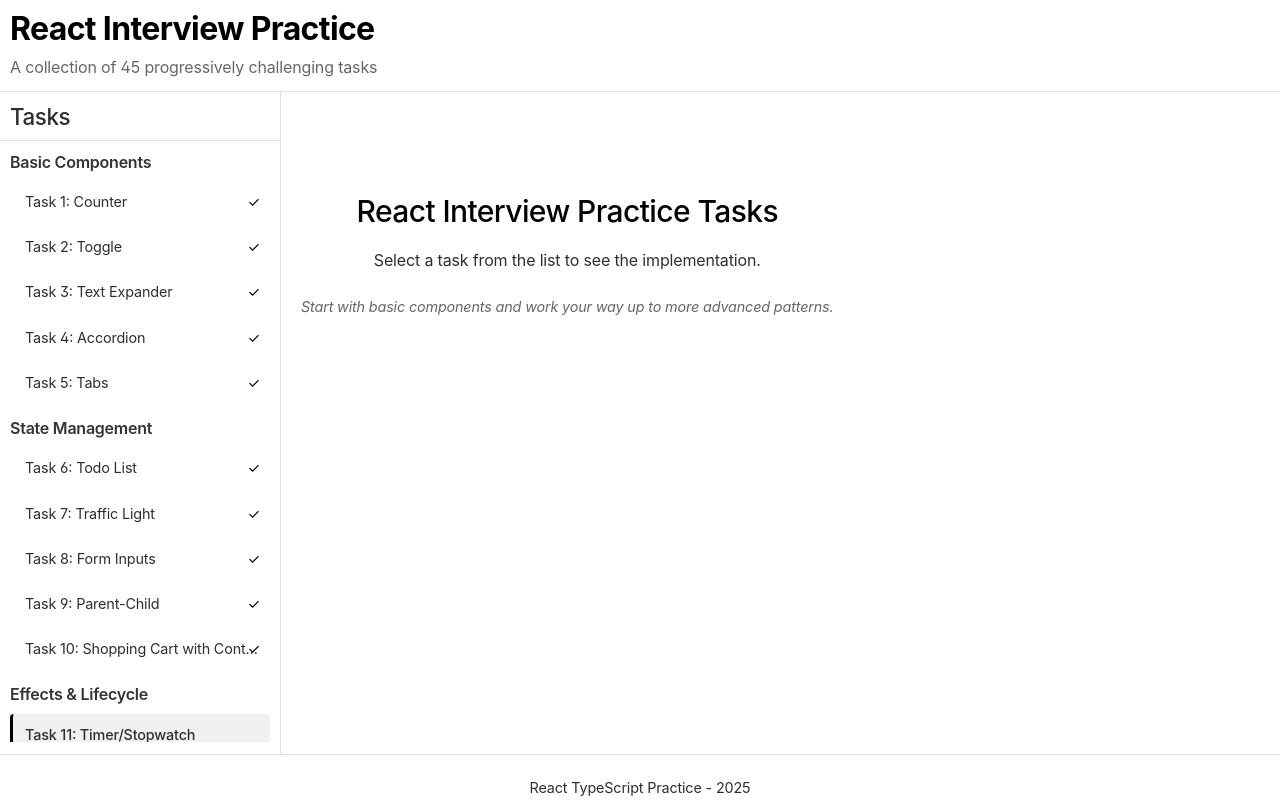
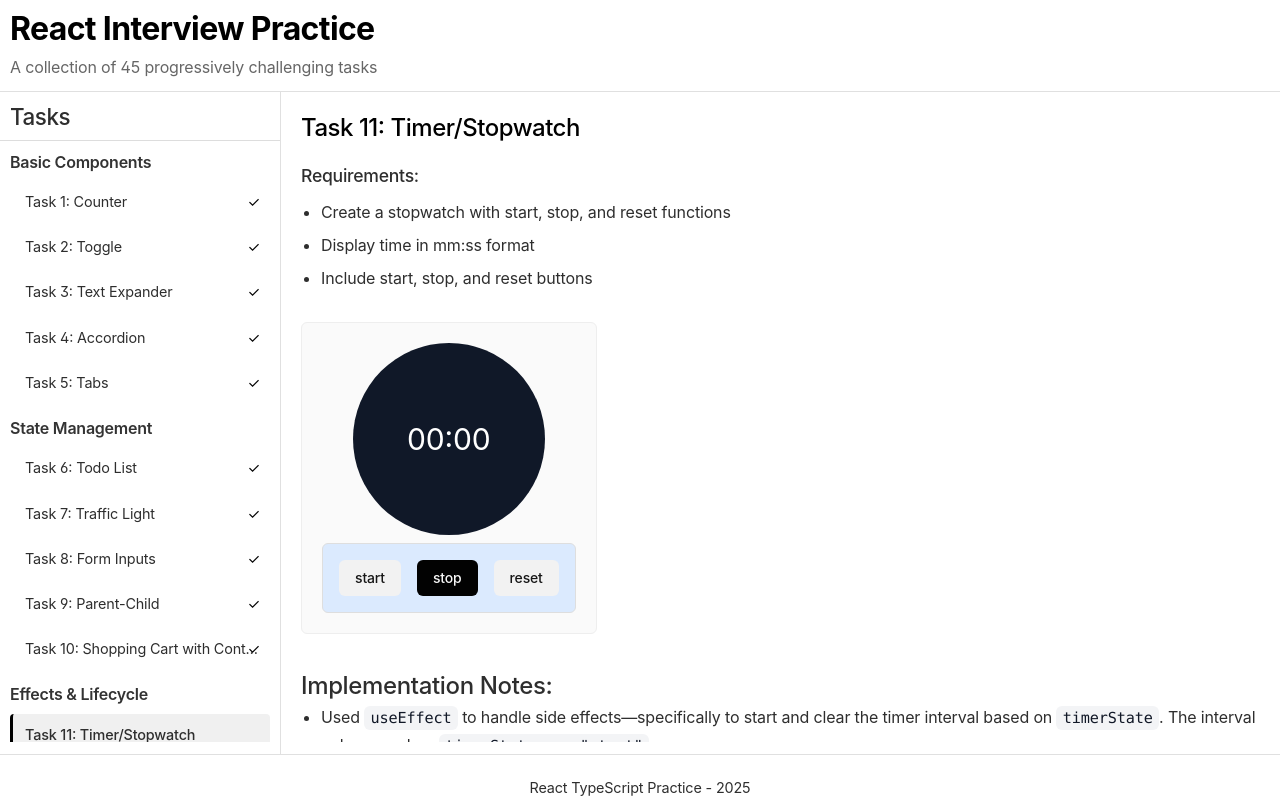
Before and after one commit to SanjoyPator1/WebDevLearning, a React (Vite) app in the folder set-01-frontend-focused/: page / in a window 1280 px wide. Both pictures are taken after a click on the item "Task 11: Timer/Stopwatch". Built offline with nearby package versions, Linux system fonts and the light colour scheme.

Commit message:
react: Task 11: Timer/Stopwatch done

```diff
--- a/set-01-frontend-focused/src/components/TaskRenderer/index.tsx
+++ b/set-01-frontend-focused/src/components/TaskRenderer/index.tsx
@@ -17,6 +17,7 @@
   TabData,
   todoDummyData,
 } from "../../shared/utils/tasksData";
+import Timer from "../../tasks/Task11_Timer/Timer";
 
 interface TaskRendererProps {
   currentTask: string | null;
@@ -34,6 +35,7 @@
     formInputs: <FormInputs />,
     parentChild: <ParentChild />,
     shoppingCart: <ShoppingCart />,
+    timer: <Timer />,
   };
 
   if (currentTask && taskComponents[currentTask]) {
--- a/set-01-frontend-focused/src/tasks/Task11_Timer/Timer.tsx
+++ b/set-01-frontend-focused/src/tasks/Task11_Timer/Timer.tsx
@@ -1,4 +1,40 @@
+import { useEffect, useState } from "react";
+
+type TimerStateType = "start" | "stop" | "reset";
+
+const formatTime = (time: number): string => {
+  const minutes = Math.floor(time / 60);
+  const seconds = time % 60;
+  const paddedMinutes = String(minutes).padStart(2, "0");
+  const paddedSeconds = String(seconds).padStart(2, "0");
+  return `${paddedMinutes}:${paddedSeconds}`;
+};
+
 function Timer() {
+  const [timerCount, setTimerCount] = useState(0);
+  const [timerState, setTimerState] = useState<TimerStateType>("stop");
+
+  useEffect(() => {
+    if (timerState !== "start") return;
+
+    const timer = setInterval(() => {
+      setTimerCount((prev) => prev + 1);
+    }, 1000);
+
+    return () => {
+      clearInterval(timer);
+    };
+  }, [timerState]);
+
+  const handleChangeTimerState = (newState: TimerStateType) => {
+    if (newState === "reset") {
+      setTimerCount(0);
+      setTimerState("stop");
+    } else {
+      setTimerState(newState);
+    }
+  };
+
   return (
     <div className="task-container">
       <h2>Task 11: Timer/Stopwatch</h2>
@@ -12,13 +48,76 @@
         </ul>
       </div>
 
-      <div className="implementation">{/* Implementation goes here */}</div>
+      <div className="implementation space-y-2 w-fit flex flex-col  items-center">
+        {/* time container */}
+        <div className="flex rounded-full p-5 bg-gray-900 w-48 h-48 items-center justify-center">
+          <p className="text-3xl text-white">{formatTime(timerCount)}</p>
+        </div>
+        {/* controls container */}
+        <div className="border rounded-md w-fit flex gap-4 p-4 bg-blue-100">
+          <button
+            aria-label="Start timer"
+            className={`btn  ${
+              timerState === "start" ? "btn-primary" : "btn-secondary"
+            }`}
+            onClick={() => handleChangeTimerState("start")}
+          >
+            start
+          </button>
+          <button
+            aria-label="Stop timer"
+            className={`btn  ${
+              timerState === "stop" ? "btn-primary" : "btn-secondary"
+            }`}
+            onClick={() => handleChangeTimerState("stop")}
+          >
+            stop
+          </button>
+          <button
+            aria-label="Reset timer"
+            className={`btn  ${
+              timerState === "reset" ? "btn-primary" : "btn-secondary"
+            }`}
+            onClick={() => handleChangeTimerState("reset")}
+          >
+            reset
+          </button>
+        </div>
+      </div>
 
       <div className="task-notes">
         <h3>Implementation Notes:</h3>
         <ul>
-          <li>Use `useEffect` for managing the timer interval</li>
-          <li>Ensure proper cleanup of intervals to avoid memory leaks</li>
+          <li>
+            Used <code>useEffect</code> to handle side effects—specifically to
+            start and clear the timer interval based on <code>timerState</code>.
+            The interval only runs when <code>timerState === "start"</code>.
+          </li>
+          <li>
+            Inside <code>useEffect</code>, <code>setInterval</code> is used to
+            increment <code>timerCount</code> every second. A cleanup function
+            with <code>clearInterval</code> ensures the interval is cleared when
+            the component unmounts or <code>timerState</code> changes,
+            preventing memory leaks.
+          </li>
+          <li>
+            The timer display is formatted to <code>mm:ss</code> using a
+            separate <code>formatTime</code> utility function, improving
+            readability and separation of concerns.
+          </li>
+          <li>
+            The <code>handleChangeTimerState</code> function centrally manages
+            all state transitions for the timer, including resetting the timer
+            and stopping it immediately when reset is clicked.
+          </li>
+          <li>
+            Button styles are conditionally applied based on the current{" "}
+            <code>timerState</code> to reflect the active state visually.
+          </li>
+          <li>
+            Added <code>aria-label</code> attributes to each button for better
+            accessibility and screen reader support.
+          </li>
         </ul>
       </div>
     </div>
```
